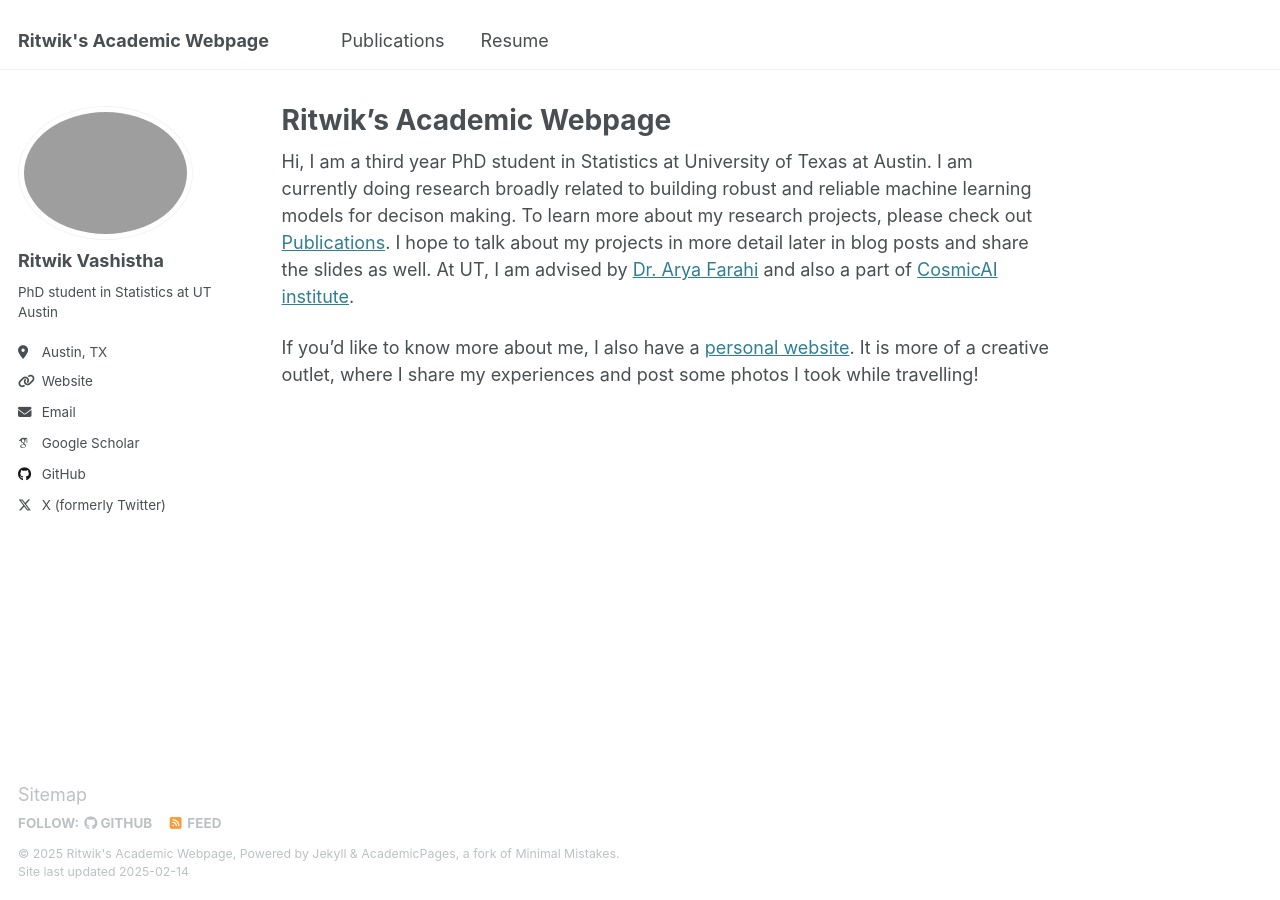
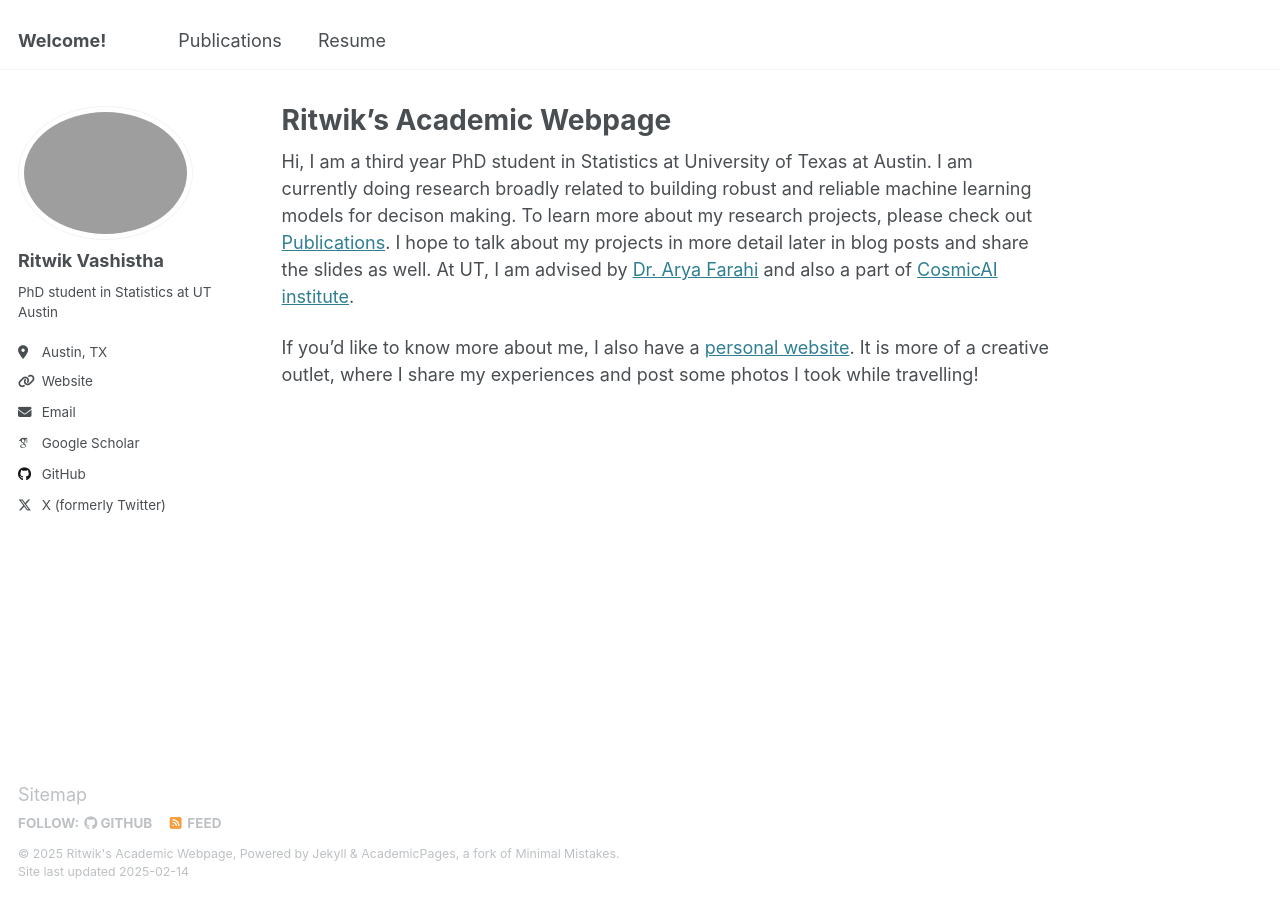
Before and after one commit to ritwikvashistha/ritwikvashistha.github.io, a Jekyll site: the page built from _pages/about.md, in a window 1280 px wide. Built offline with Jekyll 4.4.1, drawn with Linux system fonts in a browser that asks for light colours; some web fonts are replaced.

Commit message:
Update _config.yml

```diff
--- a/_config.yml
+++ b/_config.yml
@@ -9,9 +9,9 @@
 # Basic Site Settings
 locale                   : "en-US"
 site_theme               : "default"
-title                    : "Ritwik's Academic Webpage"
-title_separator          : ""
-name                     : &name ""
+title                    : "Welcome!"
+title_separator          : "-"
+name                     : &name "Ritwik's Academic Webpage"
 description              : &description "PhD student in Statistics at UT Austin"
 url                      : "https://ritwikvashistha.github.io"
 baseurl                  : "" # the subpath of your site, e.g. "/blog"
```
